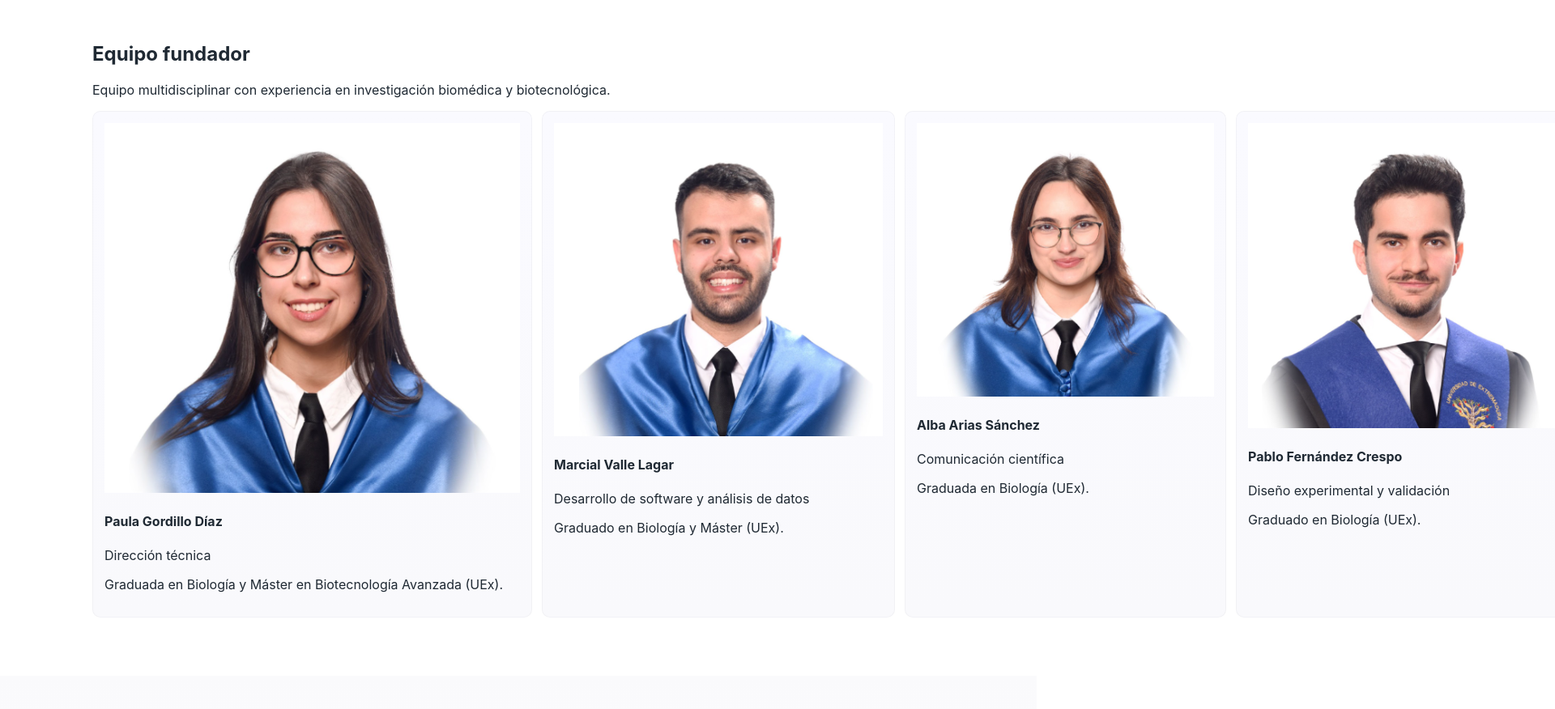
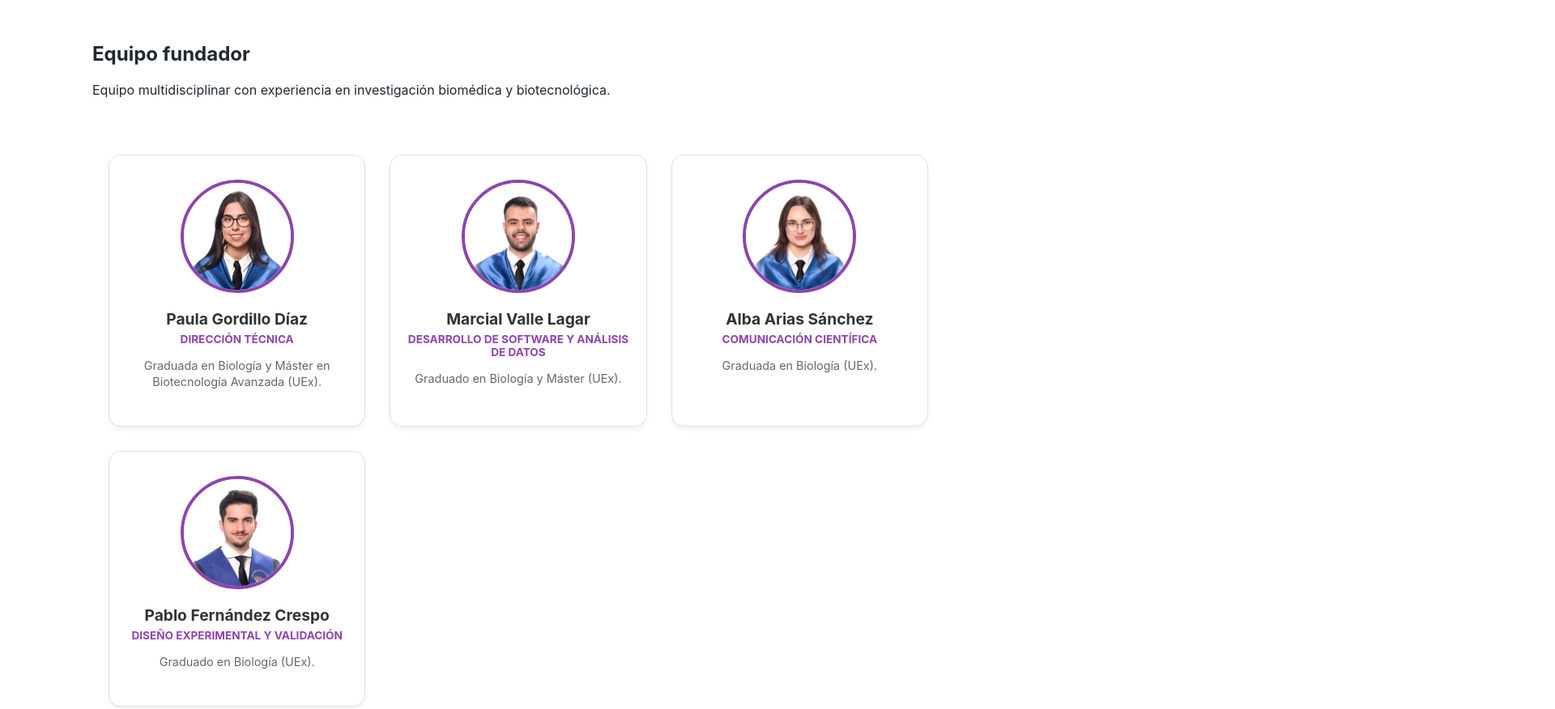
Before and after one commit to taskmaster0313-crypto/BioSense-Neurologics-Website, a plain HTML site: page index.html in a window 1280 px wide. Shown: the part 2320-3196 px from the top of the page at 81% size, 1920 px wide, since content can reach past the window. Drawn offline with Linux system fonts and the light colour scheme.

Commit message:
Update styles.css

```diff
--- a/styles.css
+++ b/styles.css
@@ -258,3 +258,70 @@ a.btn-primary:focus, button:focus, input:focus, textarea:focus { outline:3px sol
   border-color: #1a73e8;
   box-shadow: 0 0 0 2px rgba(26, 115, 232, 0.2);
 }
+/* REGLAS CRÍTICAS PARA EL EQUIPO - Forzado con !important donde es necesario */
+
+.team-grid {
+    display: grid !important;
+    grid-template-columns: repeat(auto-fit, minmax(250px, 1fr)) !important;
+    gap: 30px !important;
+    margin-top: 50px !important;
+    padding: 20px !important;
+}
+
+.team-card {
+    background: #ffffff !important;
+    padding: 30px 20px !important;
+    border-radius: 15px !important;
+    border: 1px solid #e0e0e0 !important;
+    text-align: center !important;
+    transition: all 0.3s ease-in-out !important;
+    box-shadow: 0 4px 6px rgba(0,0,0,0.05) !important;
+    cursor: pointer;
+}
+
+/* EFECTO HOVER */
+.team-card:hover {
+    transform: translateY(-10px) !important;
+    box-shadow: 0 15px 30px rgba(103, 58, 183, 0.2) !important;
+    border-color: #8e44ad !important;
+}
+
+/* CONTENEDOR DE IMAGEN (Para que no salgan enormes) */
+.img-container {
+    width: 140px !important;
+    height: 140px !important;
+    margin: 0 auto 20px auto !important;
+    border-radius: 50% !important;
+    overflow: hidden !important;
+    border: 4px solid #8e44ad !important;
+    background-color: #f9f9f9 !important;
+}
+
+.team-img {
+    width: 100% !important;
+    height: 100% !important;
+    object-fit: cover !important; /* Esto recorta la foto para que encaje en el círculo */
+    display: block !important;
+}
+
+/* TEXTOS */
+.team-card h4 {
+    margin: 15px 0 5px 0 !important;
+    font-size: 1.2rem !important;
+    color: #333 !important;
+}
+
+.team-role {
+    display: block !important;
+    color: #8e44ad !important;
+    font-weight: 700 !important;
+    font-size: 0.85rem !important;
+    text-transform: uppercase !important;
+    margin-bottom: 12px !important;
+}
+
+.team-card p {
+    font-size: 0.9rem !important;
+    line-height: 1.4 !important;
+    color: #666 !important;
+}
```
